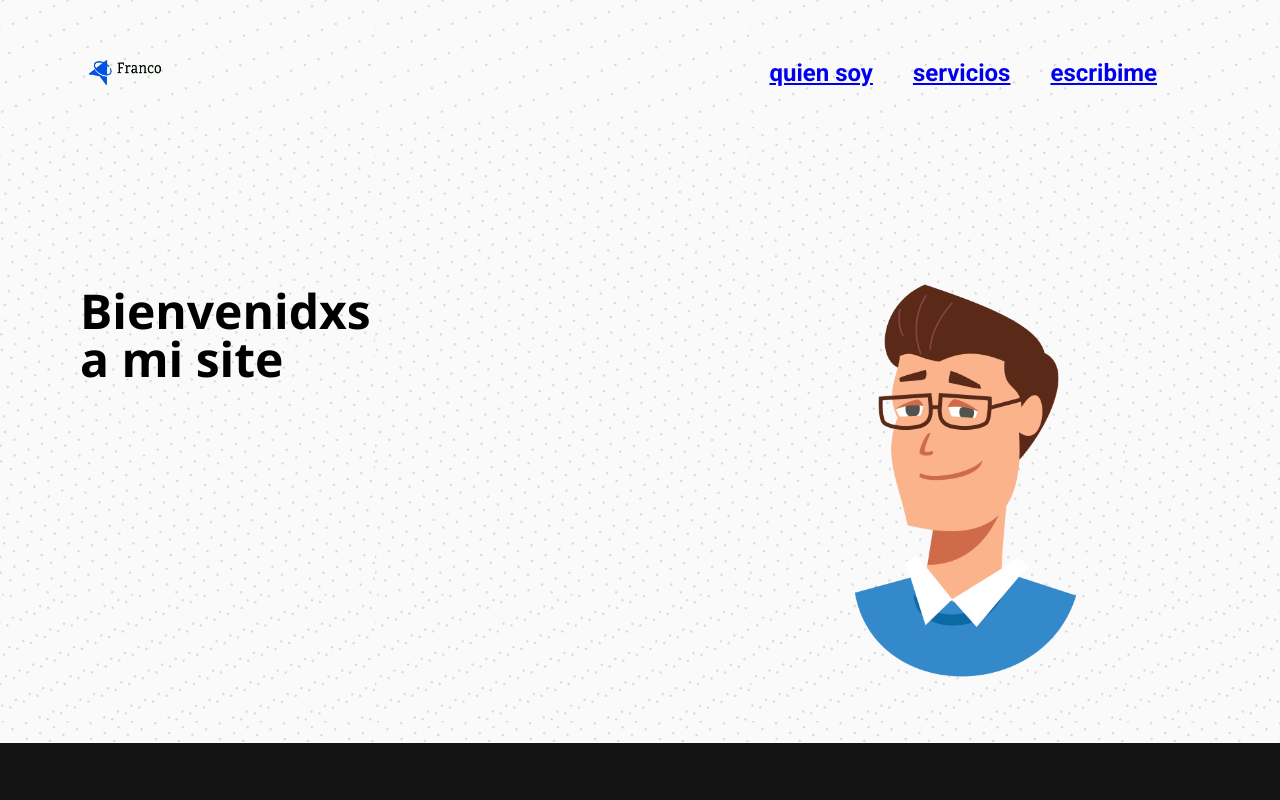
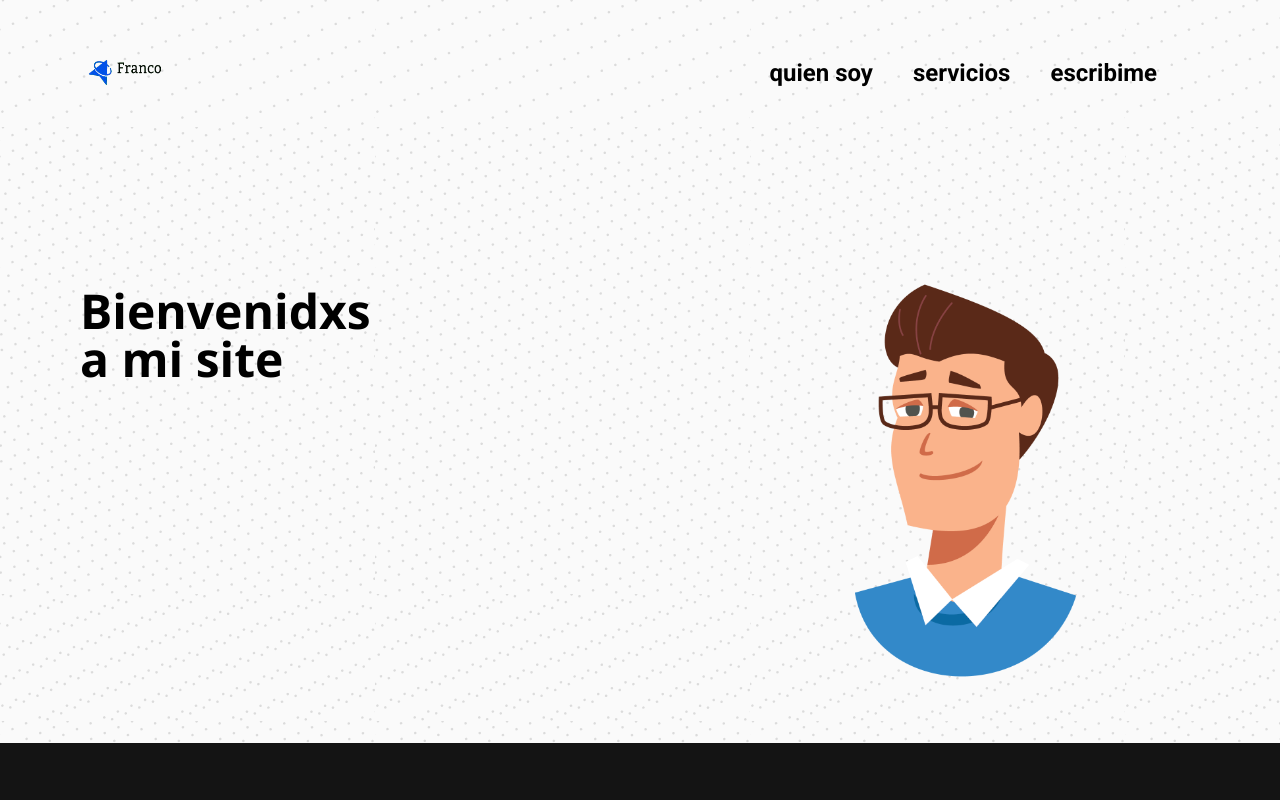
Before and after one commit to soydat/mi-website, a website: page index.html in a window 1280 px wide. Shown: the top 800 px of the page. Drawn offline with nearby package versions, Linux system fonts and the light colour scheme.

Commit message:
anchor text decoration was wrong

```diff
--- a/style.css
+++ b/style.css
@@ -10,6 +10,7 @@ html {
         margin: 0;
     }
 
+    a{text-decoration: none; color: #000000;}
     a:visited { text-decoration: none; color:#000000; }
     a:hover { text-decoration: none; color:#000000; }
     a:focus { text-decoration: none; color:#000000; }
```
